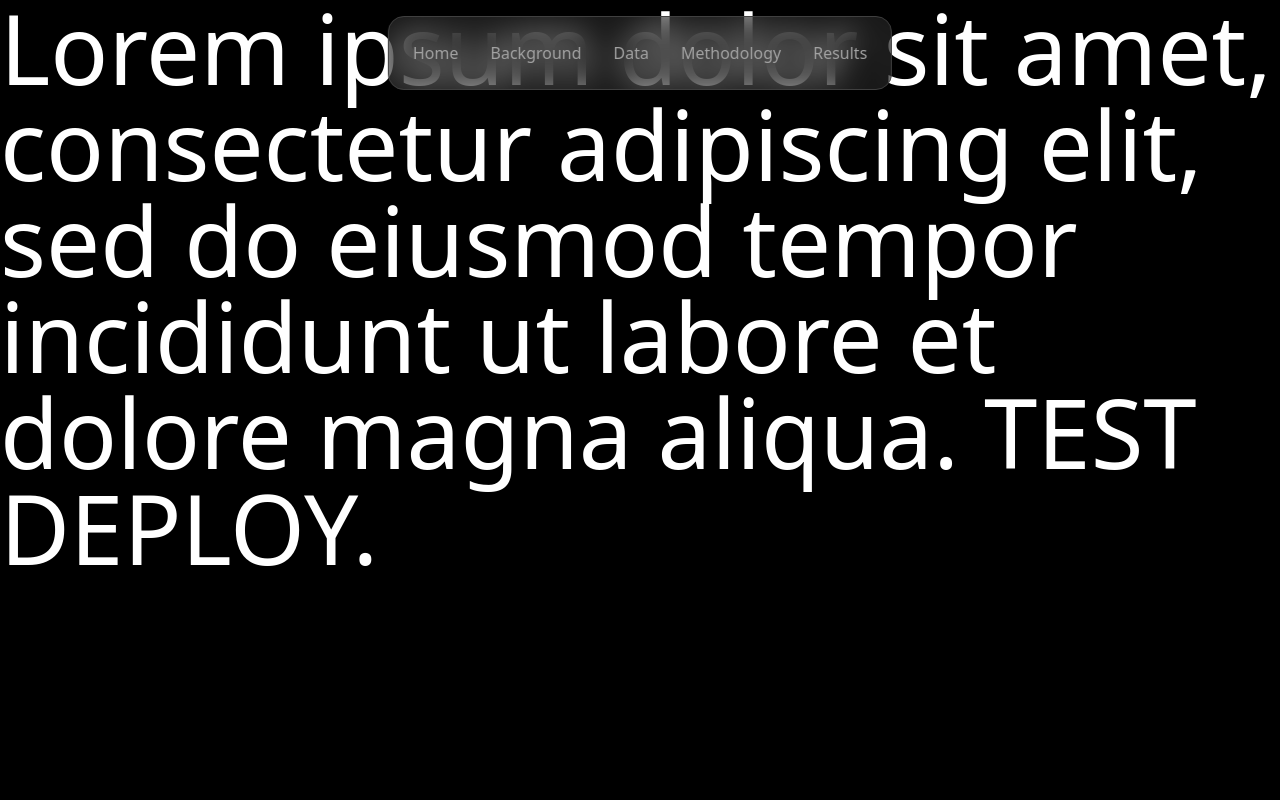
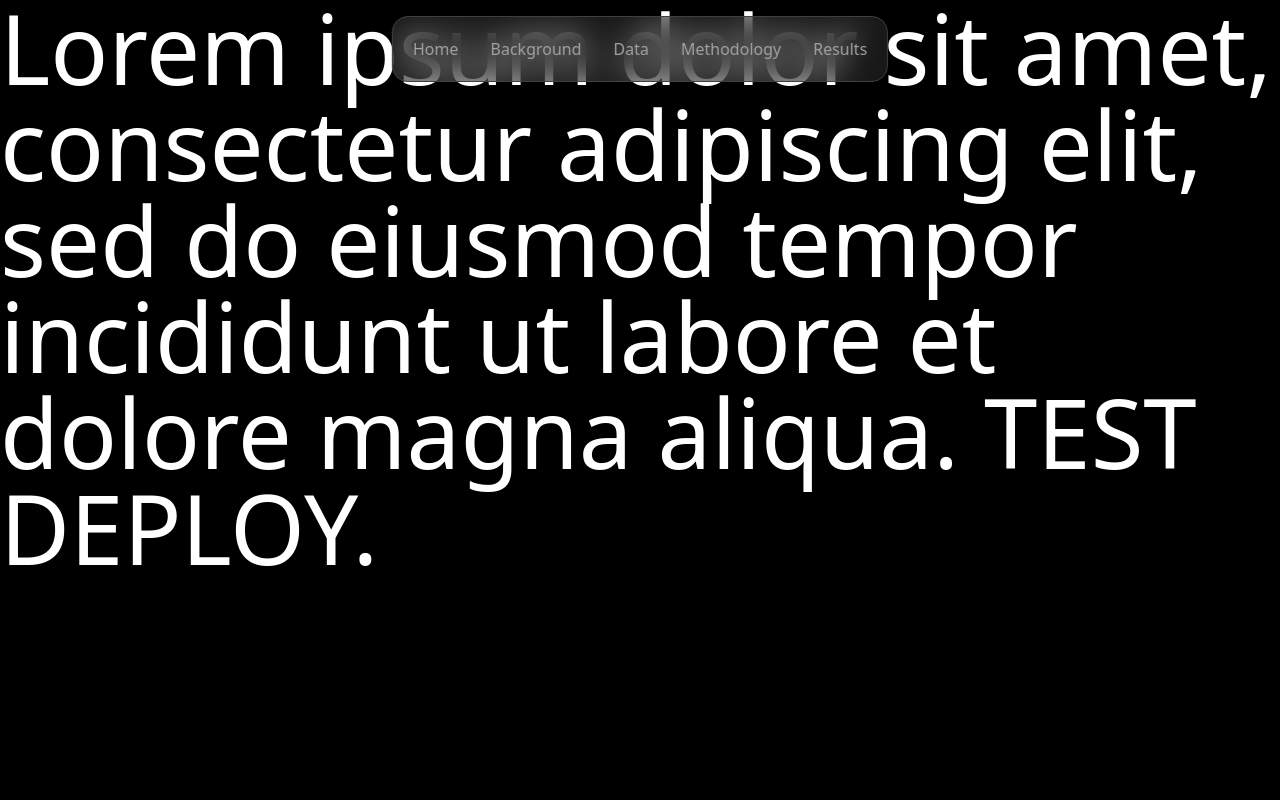
Before and after one commit to riru12/cs132portfolio, a SvelteKit app: page / in a window 1280 px wide. Shown: the top 800 px of the page. Built offline with nearby package versions, Linux system fonts and the light colour scheme.

Commit message:
adjusted navbar padding

```diff
--- a/src/components/Navbar.svelte
+++ b/src/components/Navbar.svelte
@@ -3,7 +3,7 @@
 </script>
 
 <div class="flex fixed bottom-4 md:bottom-auto md:top-4 left-2/4 translate-x-[-50%] px-4 w-screen md:w-auto">
-    <nav class="flex rounded-2xl bg-[#3c3c3c66] text-neutral-400 backdrop-blur-lg border-[1px] border-neutral-700 w-screen md:w-min p-2">
+    <nav class="flex rounded-2xl bg-[#3c3c3c66] text-neutral-400 backdrop-blur-lg border-[1px] border-neutral-700 w-screen md:w-min p-1">
         <a href="{base}/" class="p-4 hover:bg-[#0a0a0a66] rounded-xl grow text-center">Home</a>
         <a href="{base}/" class="p-4 hover:bg-[#0a0a0a66] rounded-xl grow text-center">Background</a>
         <a href="{base}/" class="p-4 hover:bg-[#0a0a0a66] rounded-xl grow text-center">Data</a>
```
